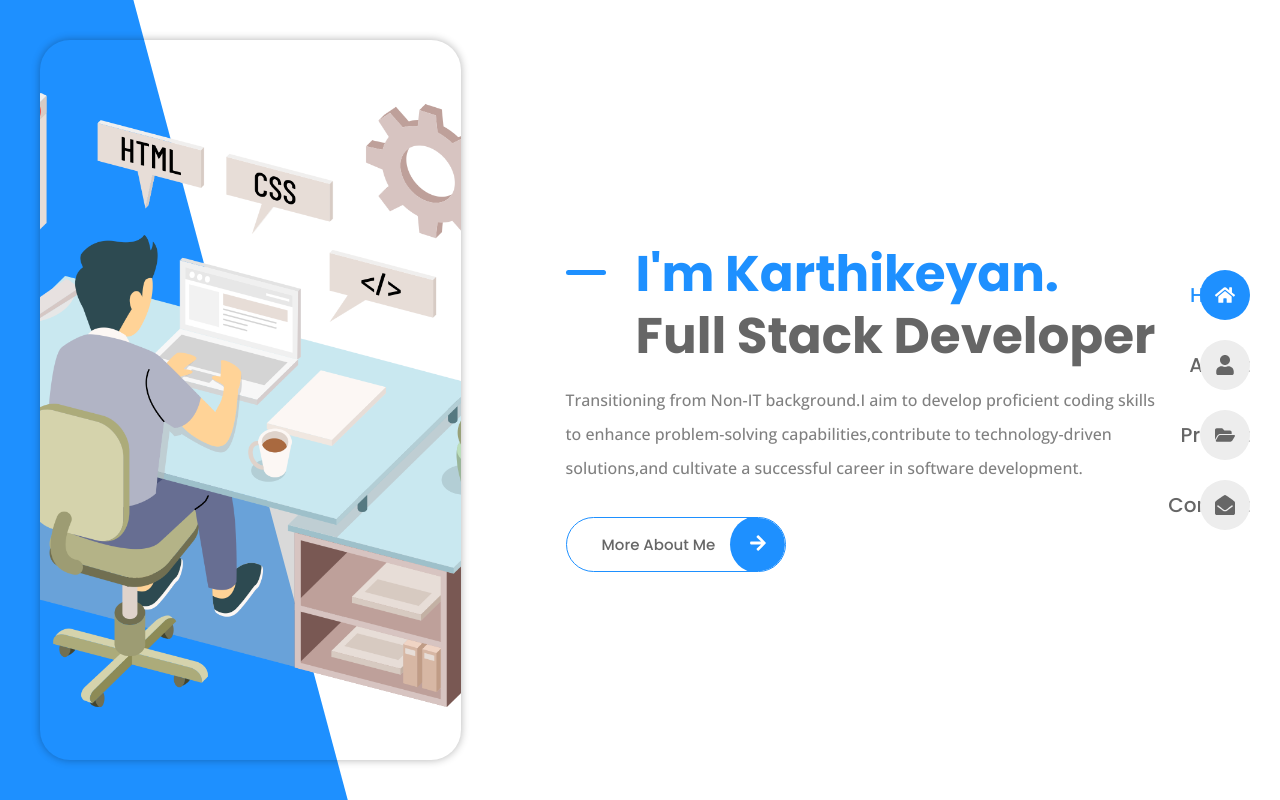
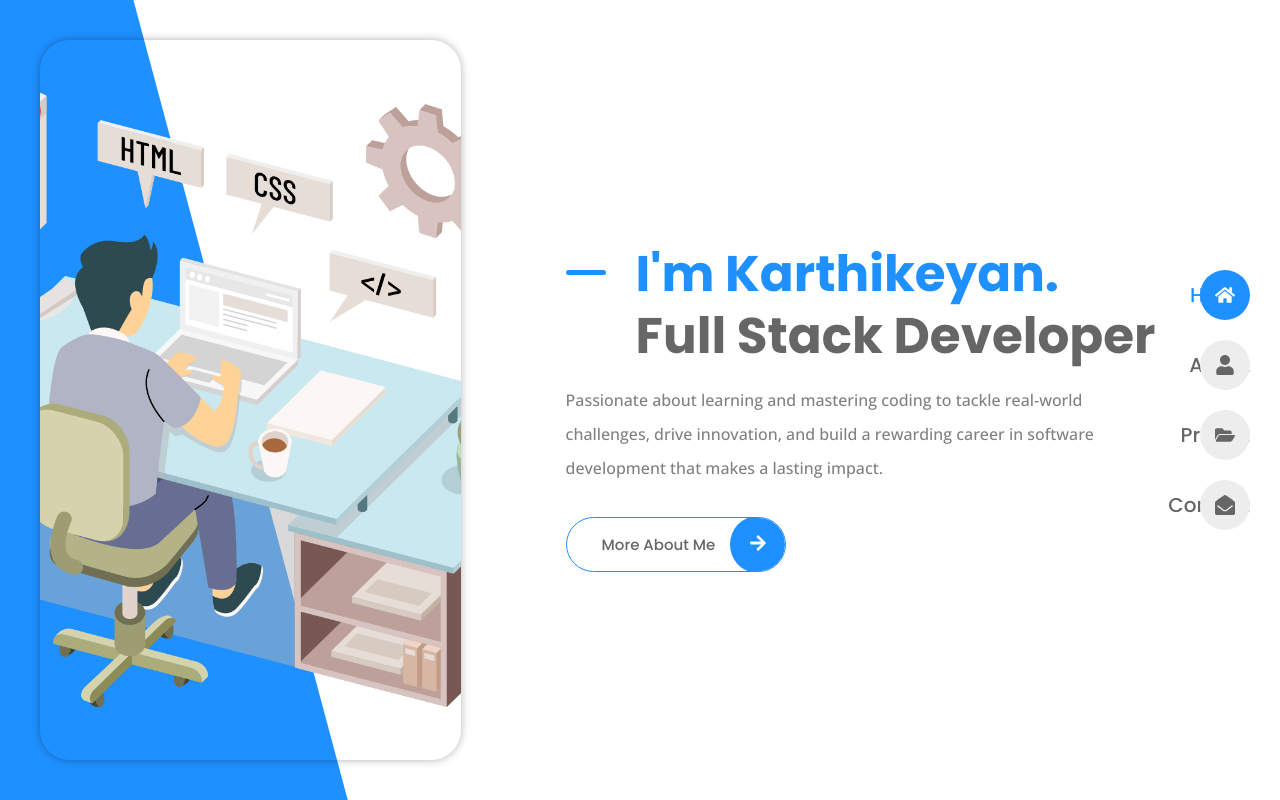
Before and after one commit to karthikeyan13762/portfolio-new, a React app: page / in a window 1280 px wide. Built offline with nearby package versions, Linux system fonts and the light colour scheme; the HTML template or start-up script is replaced by a standard one.

Commit message:
add new  objective in homepage

```diff
--- a/src/pages/home/Home.jsx
+++ b/src/pages/home/Home.jsx
@@ -15,10 +15,9 @@ const Home = () => {
             <span>I'm Karthikeyan.</span> <br /> Full Stack Developer
           </h1>
           <p className="home_description">
-            Transitioning from Non-IT background.I aim to develop proficient
-            coding skills to enhance problem-solving capabilities,contribute to
-            technology-driven solutions,and cultivate a successful career in
-            software development.
+            Passionate about learning and mastering coding to tackle real-world
+            challenges, drive innovation, and build a rewarding career in
+            software development that makes a lasting impact.
           </p>
           <Link to={"/about"} className="button">
             More About Me{" "}
```
